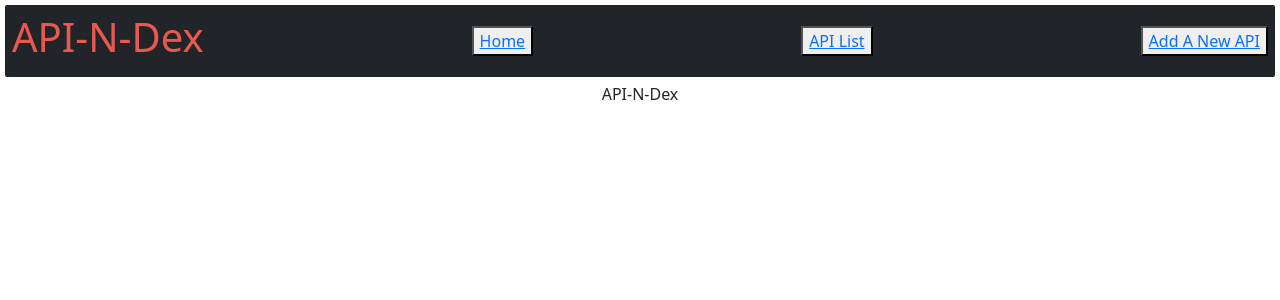
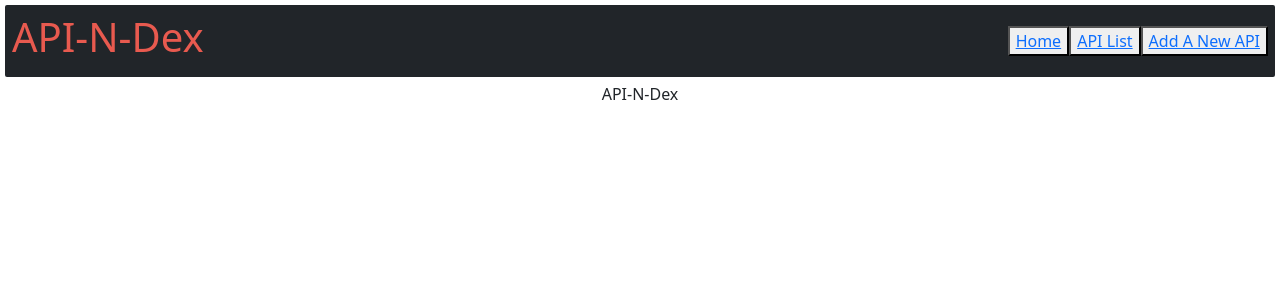
Before and after one commit to yexeniaf/API-N-Dex, a React (Create React App) app in the folder client/: page / in a window 1280 px wide. Shown: the top 300 px of the page. Built offline with nearby package versions, Linux system fonts and the light colour scheme; no server answers.

Commit message:
nav buttons on the right hand side

```diff
--- a/client/src/App.css
+++ b/client/src/App.css
@@ -11,3 +11,7 @@ nav{
 #siteName{
   color: #E85A4F;
 }
+
+.navButtons{
+  display: flex;
+}
--- a/client/src/components/Navbar.jsx
+++ b/client/src/components/Navbar.jsx
@@ -3,17 +3,19 @@ import { Link } from "react-router-dom";
 
 export default function Navbar() {
     return (
-        <nav className="navbar sticky-top navbar-dark bg-dark">
-            <h1 id="siteName">API-N-Dex</h1>
-            <button className="navButtons">
+        <nav className="navbar sticky-top navbar-dark bg-dark justify-content-between">
+            <h1 id="siteName" >API-N-Dex</h1>
+            <div>
+             <button>
                    <Link to="/">Home</Link>
              </button>
-            <button className="navButtons">
+             <button>
                  <Link to="/apis">API List</Link>
              </button>
-            <button className="navButtons">
+             <button>
                     <Link to="/new">Add A New API</Link>
              </button>
+            </div>
 
         </nav>
     )
```
Lines whose indentation alone changed are shown as unchanged.
